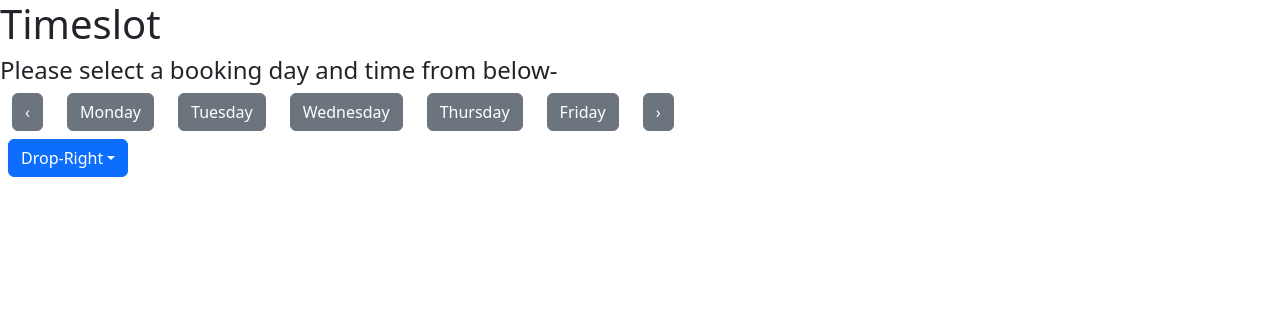
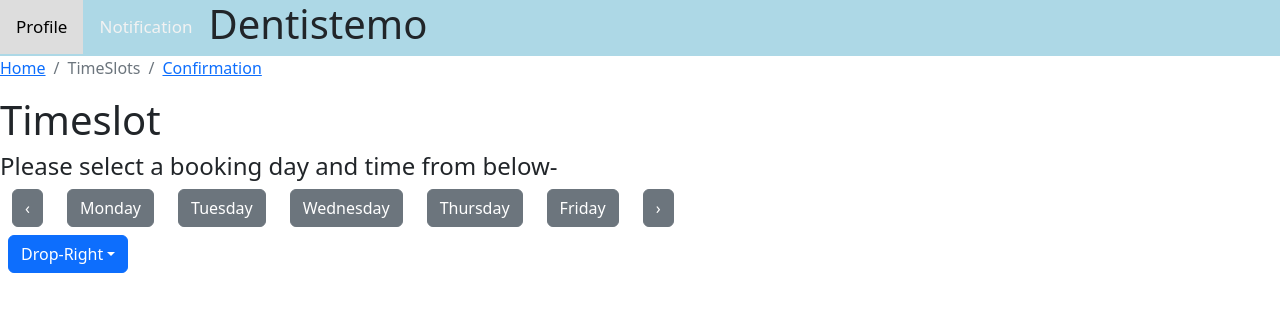
Before and after one commit to alaat91/Dentistemo-frontend, a Vue app: page /clinic in a window 1280 px wide. Shown: the top 312 px of the page. Built offline with nearby package versions, Linux system fonts and the light colour scheme.

Commit message:
add a breadcrumb to enable the user to track its progress while navigating through the website

```diff
--- a/src/views/ConfirmBookingPage.vue
+++ b/src/views/ConfirmBookingPage.vue
@@ -93,7 +93,7 @@ export default {
 
       // Trick to reset/clear native browser form validation state
       this.show = false
-      this.$router.push('/timeslot')
+      this.$router.push('/clinic')
       this.$nextTick(() => {
         this.show = true
       })
--- a/src/views/HomePage.vue
+++ b/src/views/HomePage.vue
@@ -4,6 +4,7 @@
       <the-navigation></the-navigation>
     </header>
     <main>
+      <b-breadcrumb :items="items"></b-breadcrumb>
       <div class="map-container">
         <Map />
       </div>
@@ -109,6 +110,20 @@ export default {
           },
         },
       ],
+      items: [
+        {
+          text: 'Home',
+          active: true,
+        },
+        {
+          text: 'TimeSlots',
+          href: '/clinic',
+        },
+        {
+          text: 'Confirmation',
+          href: '/confimBooking',
+        },
+      ],
     }
   },
   provide() {
--- a/src/views/Timeslot.vue
+++ b/src/views/Timeslot.vue
@@ -2,6 +2,8 @@
 
 <template>
   <div>
+    <the-navigation></the-navigation>
+    <b-breadcrumb :items="items"></b-breadcrumb>
     <h1>Timeslot</h1>
     <h4>Please select a booking day and time from below-</h4>
 
@@ -60,10 +62,12 @@
 </template>
 
 <script>
+import TheNavigation from '../components/TheNavigation.vue'
 import TimeslotItem from '../components/TimeslotItem.vue'
 export default {
   components: {
     TimeslotItem,
+    TheNavigation,
   },
 
   //Api.get('/ROUT TO BOOKING BACKEND').then((response) => {
@@ -71,6 +75,20 @@ export default {
   data() {
     return {
       timeslots: [],
+      items: [
+        {
+          text: 'Home',
+          href: '/',
+        },
+        {
+          text: 'TimeSlots',
+          active: true,
+        },
+        {
+          text: 'Confirmation',
+          href: '/confimBooking',
+        },
+      ],
     }
   },
 }
```
